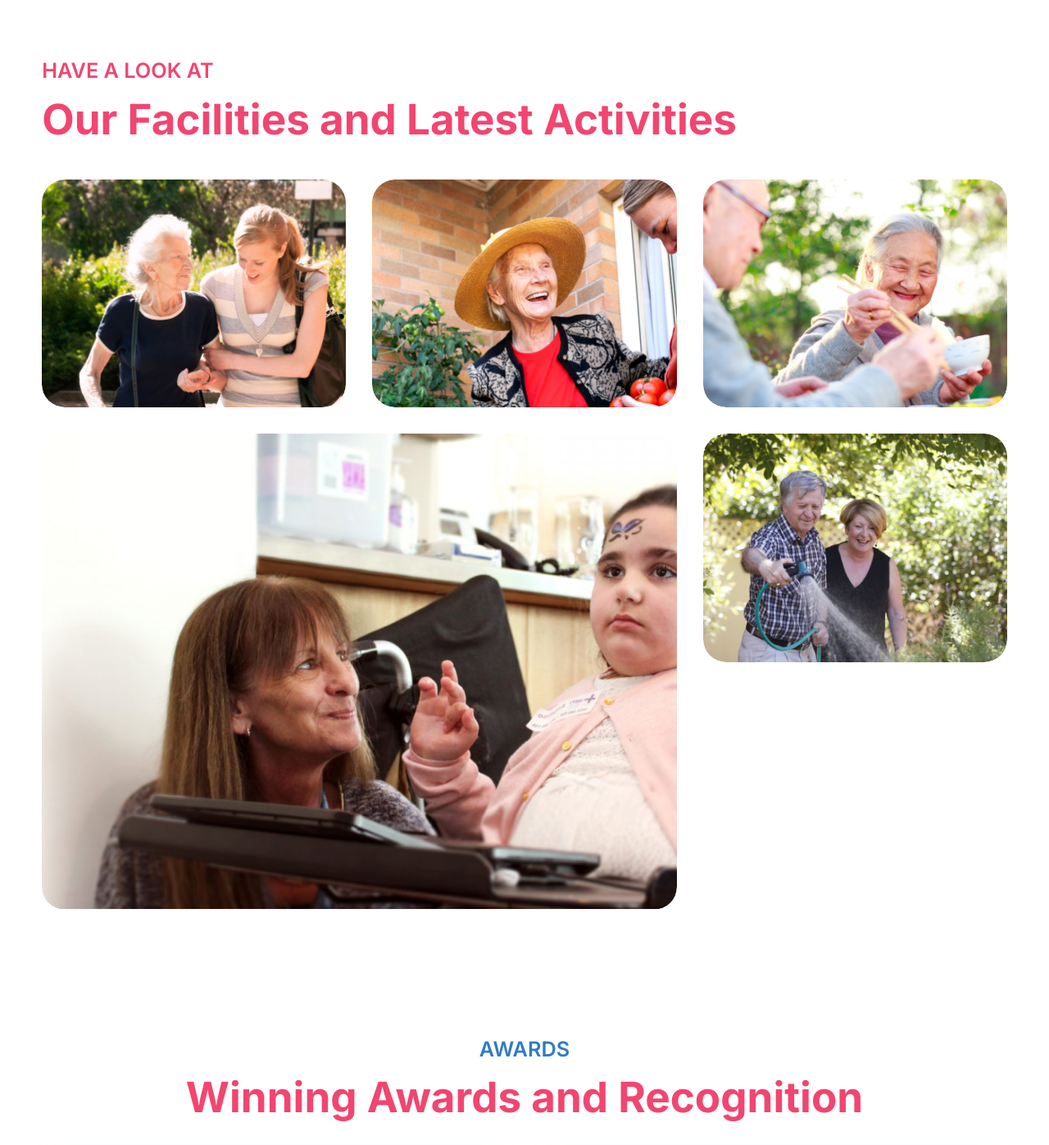
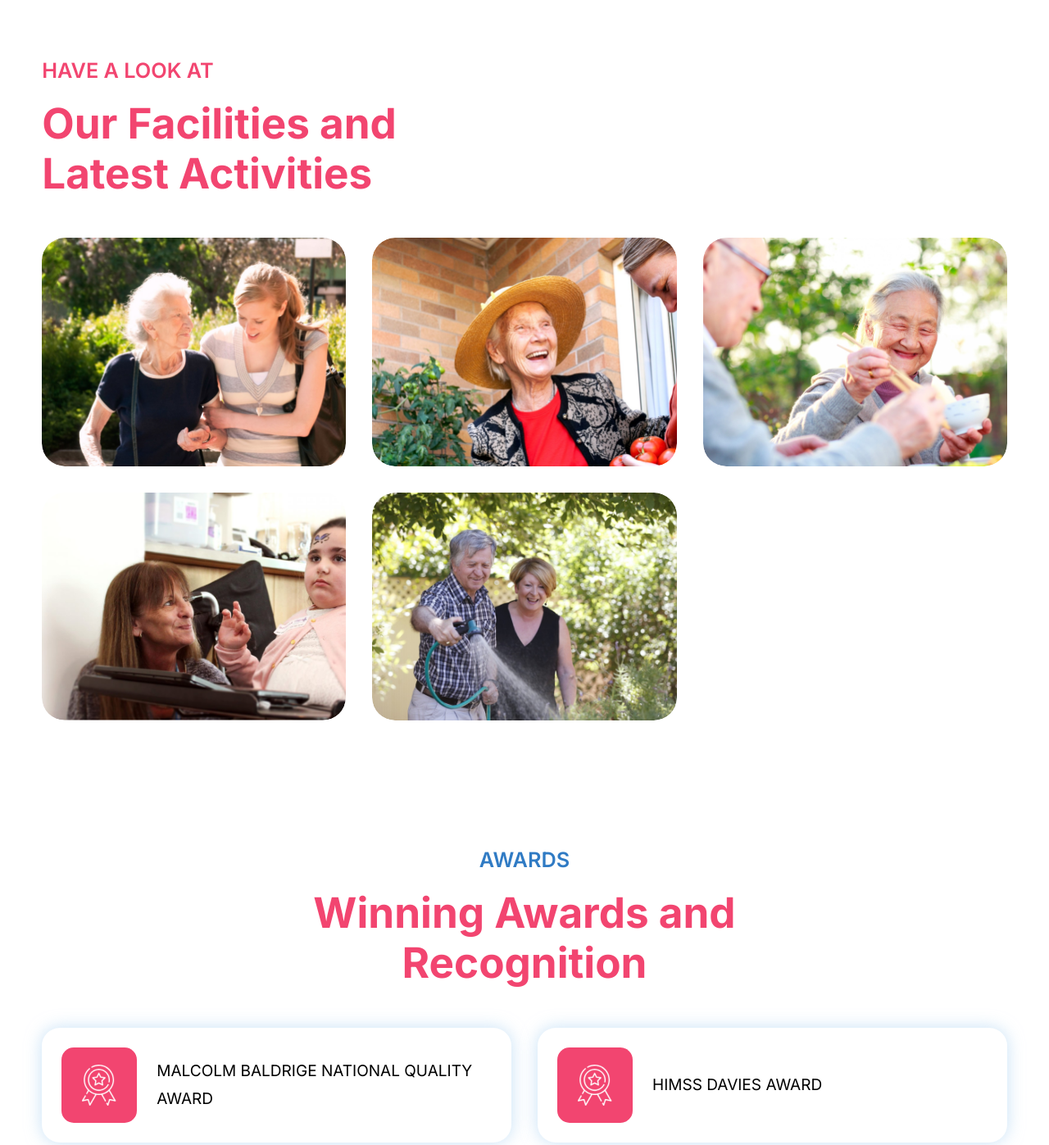
Before and after one commit to happywhendrunk/pratham-1-assignment, a website: page about.html in a window 1280 px wide. Shown: the part 3920-5317 px from the top of the page at 82% size. Drawn offline with Linux system fonts and the light colour scheme.

Commit message:
refactor: refactor awards, facilities section css

```diff
--- a/about.css
+++ b/about.css
@@ -413,11 +413,6 @@
   border-radius: var(--radius-lg);
 }
 
-@media (min-width: 1024px) {
-  .why-choose-us-content {
-    /* padding: var(--spacing-xl); */
-  }
-}
 
 .why-choose-us-title {
   font-family: var(--font-heading);
@@ -759,9 +754,16 @@
   font-family: var(--font-heading);
   font-weight: 700;
   font-size: clamp(1.75rem, 4vw, 3.22rem);
-  line-height: 1.0;
+  line-height: 1.2;
   color: var(--color-primary);
   margin: 0 0 var(--spacing-xl) 0;
+  display: flex;
+  flex-direction: column;
+}
+
+.facilities-activities-title span {
+  display: block;
+  line-height: 1.2;
 }
 
 .facilities-activities-container {
@@ -794,7 +796,7 @@
   grid-column: span 1;
 }
 
-@media (min-width: 1024px) {
+/* @media (min-width: 1024px) {
   .activity-image:nth-child(3) {
     grid-column: span 1;
   }
@@ -806,7 +808,7 @@
   .activity-image:nth-child(5) {
     grid-column: span 1;
   }
-}
+} */
 
 .activity-img {
   width: 100%;
@@ -851,9 +853,16 @@
   font-family: var(--font-heading);
   font-weight: 700;
   font-size: clamp(1.75rem, 4vw, 3.22rem);
-  line-height: 1.0;
+  line-height: 1.2;
   color: var(--color-primary);
   margin: 0;
+  display: flex;
+  flex-direction: column;
+}
+
+.awards-title span {
+  display: block;
+  line-height: 1.2;
 }
 
 .awards-container {
--- a/about.html
+++ b/about.html
@@ -301,7 +301,10 @@
     <!-- Our Facilities and Latest Activities Section -->
     <section class="our-facilities-and-latest-activities-section">
         <p class="facilities-activities-label">HAVE A LOOK AT</p>
-        <h2 class="facilities-activities-title">Our Facilities and Latest Activities</h2>
+        <h2 class="facilities-activities-title">
+            <span>Our Facilities and</span>
+            <span>Latest Activities</span>
+        </h2>
         <div class="facilities-activities-container">
             <div class="activity-image">
                 <img src="./images/image1.png" alt="Elderly woman walking with caregiver" class="activity-img">
@@ -325,7 +328,10 @@
     <section class="awards-section">
         <div>
             <p class="awards-label">AWARDS</p>
-            <h2 class="awards-title">Winning Awards and Recognition</h2>
+            <h2 class="awards-title">
+                <span>Winning Awards and</span>
+                <span>Recognition</span>
+            </h2>
         </div>
         <div class="awards-container">
             <div class="award-card">
```
